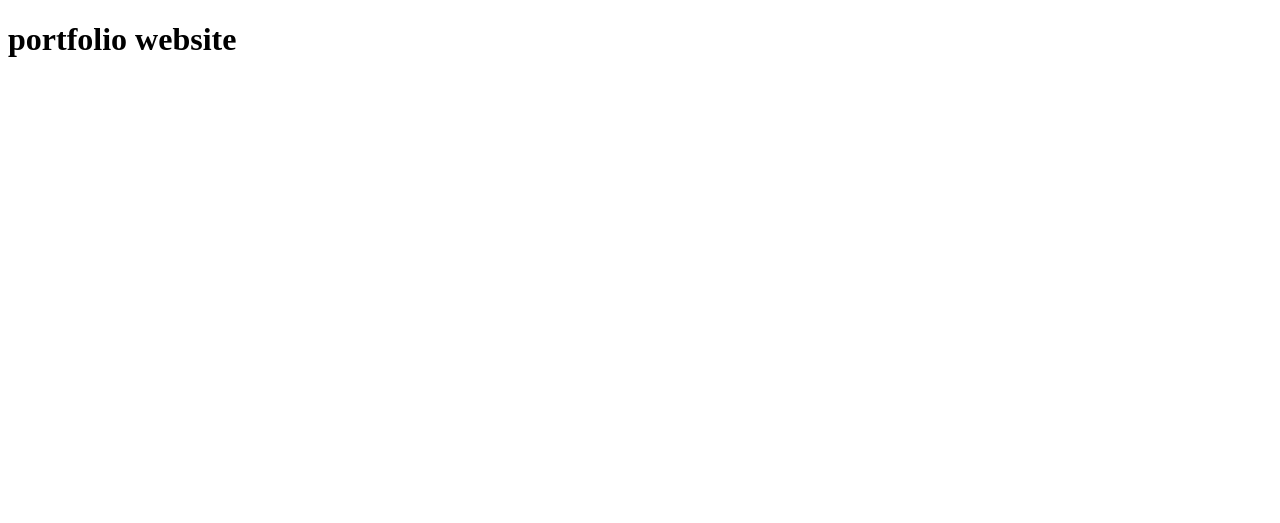
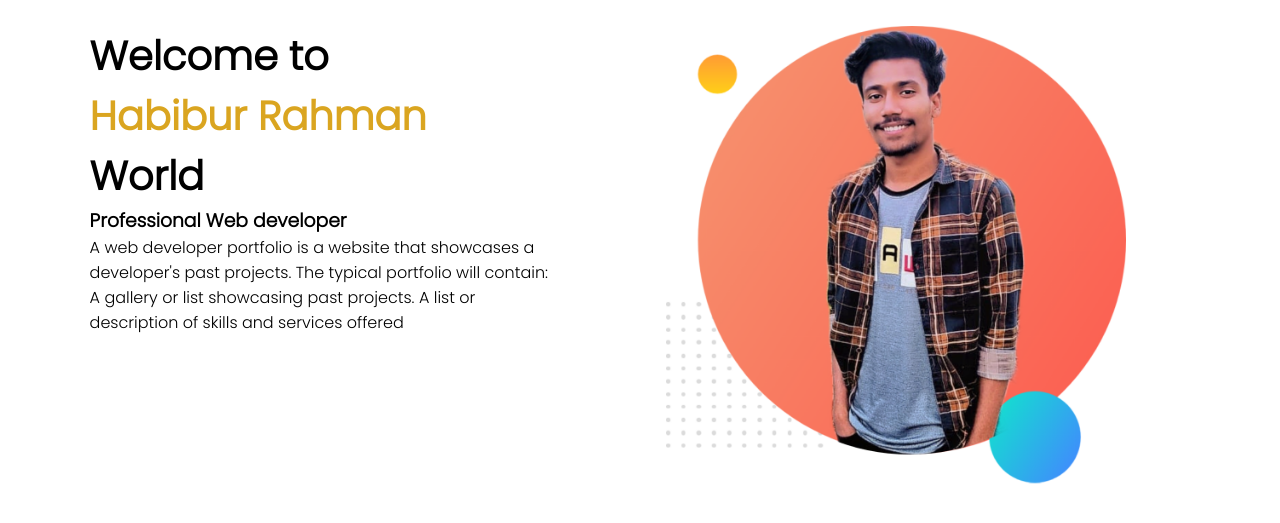
Before and after one commit to hr-habibur-rahman/portfolio-website, a plain HTML site: page index.html in a window 1280 px wide. Drawn offline with Linux system fonts and the light colour scheme.

Commit message:
header done

```diff
--- a/index.html
+++ b/index.html
@@ -1,13 +1,31 @@
 <!DOCTYPE html>
 <html lang="en">
+
 <head>
     <meta charset="UTF-8">
     <meta http-equiv="X-UA-Compatible" content="IE=edge">
     <meta name="viewport" content="width=device-width, initial-scale=1.0">
     <title>portfolio-website</title>
+    <link rel="preconnect" href="https://fonts.googleapis.com">
+    <link rel="preconnect" href="https://fonts.gstatic.com" crossorigin>
+    <link href="https://fonts.googleapis.com/css2?family=Poppins:wght@300&display=swap" rel="stylesheet">
+    <link rel="stylesheet" href="style.css">
 </head>
+
 <body>
-    <h1>portfolio website</h1>
+    <section class="header-section">
+        <div class="header-half">
+            <h1>Welcome to</h1>
+            <h1><span class="name-highlight">Habibur Rahman</span> World</h1>
+            <h3>Professional Web developer</h3>
+            <p>A web developer portfolio is a website that showcases a developer's past projects. The typical portfolio will contain: A gallery or list showcasing past projects. A list or description of skills and services offered</p>
+            <a href="https://github.com/hr-habibur-rahman"></a>
+        </div>
+        <div class="header-half">
+            <img src="images/New Project.png" alt="">
+        </div>
+    </section>
 
 </body>
+
 </html>
--- /dev/null
+++ b/style.css
@@ -0,0 +1,22 @@
+*{
+    margin: 0;
+    padding: 0;
+    box-sizing: border-box;
+    font-family: 'Poppins', sans-serif;
+}
+.name-highlight{
+    color: goldenrod;
+}
+.header-half h1{
+    font-size: 40px;
+    margin: 0px;
+}
+.header-half{
+    width: 40%;
+    float: left;
+    margin-left: 5%;
+    padding: 2%;
+}
+.header-half img{
+    width: 100%;
+}
```
Also changed, not shown: images/New Project(1).png (added), images/New Project.png (added).
